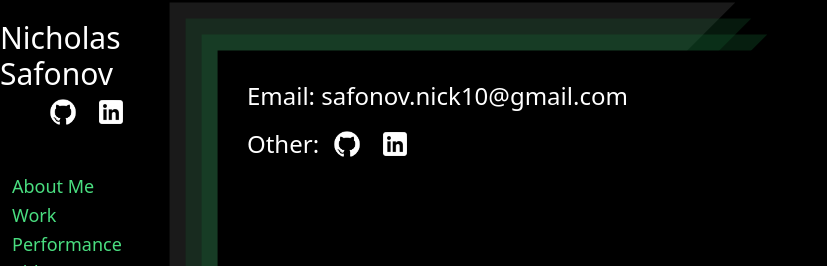
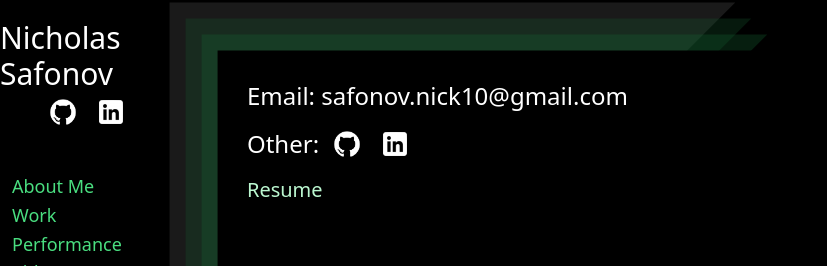
Before and after one commit to Vnovnick/personal-site, a React (Create React App) app: page /contact in a window 1280 px wide. Shown: the top 266 px of the page, without its empty margins (0-827 px from the left). Built offline with nearby package versions, Linux system fonts and the light colour scheme.

Commit message:
fixing some links

```diff
--- a/src/Components/Bio/Bio.tsx
+++ b/src/Components/Bio/Bio.tsx
@@ -58,6 +58,13 @@ export default function Bio() {
         projects, which use a mix of live samples and a variety of plugins.{" "}
         <br></br>
         <br></br>
+        <a
+          className="text-green-200 hover:text-green-300"
+          href="https://drive.google.com/file/d/1xX4rohBmPO7kPZMID3ien4lH_tueDgG1/view?usp=sharing"
+          target="_blank"
+        >
+          Resume
+        </a>
       </p>
     </div>
   );
--- a/src/Components/Contact/Contact.tsx
+++ b/src/Components/Contact/Contact.tsx
@@ -42,6 +42,13 @@ export default function Contact() {
             </a>
           </div>
         </div>
+        <a
+          className="text-green-200 hover:text-green-300 text-xl"
+          href="https://drive.google.com/file/d/1xX4rohBmPO7kPZMID3ien4lH_tueDgG1/view?usp=sharing"
+          target="_blank"
+        >
+          Resume
+        </a>
       </div>
     </div>
   );
--- a/src/Components/Sidebar/Sidebar.tsx
+++ b/src/Components/Sidebar/Sidebar.tsx
@@ -63,7 +63,7 @@ export default function Sidebar() {
   return (
     <div className="bg-black flex flex-col h-fit sm:h-screen">
       <div className="mx-auto flex flex-col">
-        <Link to="/bio" id="name">
+        <Link to="/about-me" id="name">
           <p className="text-white text-3xl pt-5" id="fullName">
             Nicholas Safonov
           </p>
```
